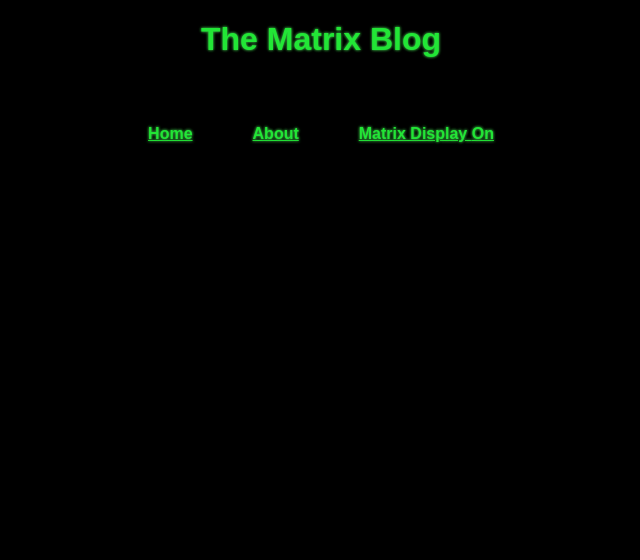
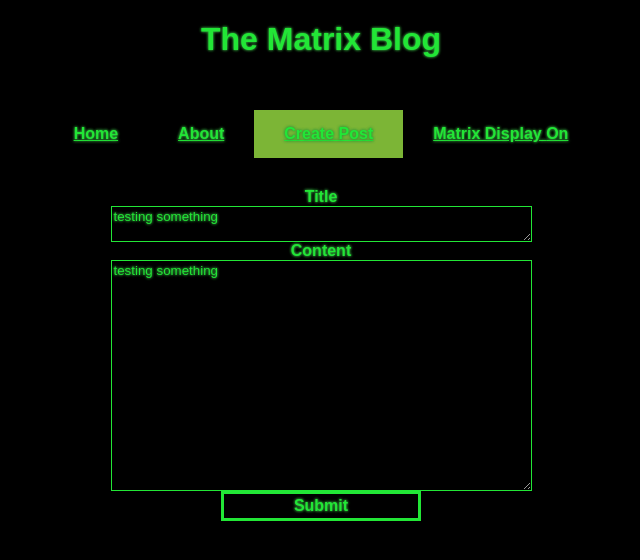
Before and after one commit to QamarFarooq/personal-blog-frontend-v1, a React (Create React App) app: page /createpost in a window 1280 px wide. Shown: the top 560 px of the page, without its empty margins (319-959 px from the left). Built offline with nearby package versions, Linux system fonts and the light colour scheme; a web font is replaced by a local one.

Commit message:
added create post tab, and also added edit and delete buttons to each post element in home page

```diff
--- a/src/App.js
+++ b/src/App.js
@@ -7,6 +7,8 @@ import Title from './components/Title/Title.js';
 import Navbar from './components/Navbar/Navbar.js';
 import HomePage from './components/HomePage/HomePage';
 import Pagination from './components/Pagination/Pagination';
+import CreatePost from './components/CreatePost/CreatePost';
+import About from './components/AboutPage/About';
 
 
 // this format below is called REACT ARROW FUNCTION COMPONENT
@@ -14,46 +16,18 @@ function App() {
 
   const [state, dispatch] = useContext(GlobalStore);
 
-      // useEffect(() => {
-    //     if (throwError){
-    //         try {
-    //             throw new Error("I'm your error! I'm erroring so well!")
-    //         }
-    //         catch (e) {
-    //             dispatch({type: 'SAVE_ERROR_MESSAGE', payload: e.toString()})
-
-    //             dispatch({type: 'CHANGE_ERROR_STATE'})
-    //         }
-    //     }
-    //   });
-
-  // when you console.log output from a axios request, do this "console.log("this is the response => ", response.data)"
-  // do NOT do this "console.log("this is the response => " + response.data)" if you do '+' the console log gives you [Object Object]
-
-  // useEffect (() => {
-  //   axios.post('http://localhost:8081/').then(response => {
-  //     console.log("this is the response a=> ", response.data)
-  //   }).catch(error => {
-  //     console.log(error);
-  //   })
-
-  // }, []);
-
   return (
-
       <div className="App">
-
           <MatrixRain/>
           <Title/>
           <Navbar/>
 
           <Routes>
             <Route path='/' element={<HomePage/>}></Route>
-            <Route path='about' element={<div>About Page</div>}></Route>
+            <Route path='createpost' element={<CreatePost/>}></Route>
+            <Route path='about' element={<About/>}></Route>
           </Routes>
-
       </div>
-
   );
 }
 
--- /dev/null
+++ b/src/components/AboutPage/About.css
@@ -0,0 +1,4 @@
+.about-container {
+    display: flex;
+    justify-content: center;
+}
--- /dev/null
+++ b/src/components/AboutPage/About.js
@@ -0,0 +1,24 @@
+import './About.css'
+import { useNavigate } from 'react-router-dom';
+import { GlobalStore } from '../../store/Store'
+import { useState, useEffect, useContext } from 'react';
+import axios from 'axios';
+import {
+    BrowserRouter as Router,
+    Routes,
+    Route,
+    Link,
+    Outlet,
+    useParams
+  } from 'react-router-dom';
+
+  const About = ( props ) => {
+
+    return (
+        <div className="about-container">
+            This is a blog post by Qamar to showcase my awesome coding skills
+        </div>
+    )
+};
+
+export default About
--- a/src/components/CreatePost/CreatePost.css
+++ b/src/components/CreatePost/CreatePost.css
@@ -0,0 +1,47 @@
+.create-post-container {
+    display: flex;
+    flex-direction: column;
+    align-items: center;
+}
+
+
+.title-input-box {
+    background-color: black;
+    border: 1.5px solid #22e636;
+}
+
+.title-input-box:focus {
+    outline: none;
+    border: 1.5px solid red;
+}
+
+.content-input-box {
+    background-color: black;
+    border: 1.5px solid #22e636;
+}
+
+.content-input-box:focus {
+    outline: none;
+    border: 1.5px solid red;
+}
+
+
+button {
+    width: 200px;
+    height: 30px;
+    font-size: 16px;
+    font-weight: bold;
+    background-color: black;
+    border: 3px solid #22e636;
+}
+
+button:hover {
+    background-color: #22e636;
+    color: black;
+}
+
+button:active {
+    background-color: #22e636;
+    color: red;
+    font-style: bold;
+}
--- a/src/components/CreatePost/CreatePost.js
+++ b/src/components/CreatePost/CreatePost.js
@@ -0,0 +1,42 @@
+import './CreatePost.css'
+import { useNavigate } from 'react-router-dom';
+import { GlobalStore } from '../../store/Store'
+import { useState, useEffect, useContext } from 'react';
+import axios from 'axios';
+import {
+    BrowserRouter as Router,
+    Routes,
+    Route,
+    Link,
+    Outlet,
+    useParams
+  } from 'react-router-dom';
+
+  const CreatePost = ( props ) => {
+
+    const navigate = useNavigate()
+
+    const test = "testing something";
+
+    useEffect(() => {
+
+    },[])
+
+    return (
+        <div className="create-post-container">
+            <div className="title-heading">Title</div>
+            <textarea className="title-input-box" defaultValue={test} rows="2" cols="50"></textarea>
+
+            <div className="content-heading">Content</div>
+            <textarea className="content-input-box" defaultValue={test} rows="15" cols="50"></textarea>
+
+            {/* very important point! when you put '/about' it means it is going back to root and searching route from there,
+            but if you do just 'about' than the route will be 'createpost/about' and it will give an error on console log
+            saying that the route could not be found, remember that */}
+            <button className="submit button" onClick={() => navigate('/about')}>Submit</button>
+
+        </div>
+    )
+};
+
+export default CreatePost
--- a/src/components/HomePage/HomePage.css
+++ b/src/components/HomePage/HomePage.css
@@ -1,27 +1,43 @@
-.post-list {
-    display: flex;
-    justify-content: center;
-}
 
 .blog-list-container {
     display: flex;
     flex-direction: column;
     align-items: center;
-    height: 65vh;
-
 }
 
+.blog-row {
+    display: flex;
+    flex-wrap: wrap;
+}
+
+/* Styling for blog edit and delete button */
+
+.blog-element-button {
+    margin: 90px 30px 90px 30px;
+}
+
+.blog-element-button:hover {
+    color: black;
+    background-color: #22e636;
+    transition: 0.3s;
+}
+
+.blog-element-button:active {
+    color: red;
+}
+
+/* Styling for blog links */
+
 .blog-element {
-    margin: auto;
-    display: block;
+    margin: 90px 30px 90px 30px;
 }
 
 .blog-element:hover {
     color: red;
     background-color: black;
     transition: 0.3s;
-  }
+}
 
-  .blog-element:active {
+.blog-element:active {
     color: black;
-  }
+}
--- a/src/components/HomePage/HomePage.js
+++ b/src/components/HomePage/HomePage.js
@@ -16,19 +16,23 @@ import {
 
 const HomePage = ( props ) => {
 
-    // const navigate = useNavigate()
-
     const [receivedData, setReceivedData] = useState([null]);
     const [isLoadingLocal, setIsLoadingLocal] = useState(true);
     const [state, dispatch] = useContext(GlobalStore);
 
     useEffect(() => {
+
         dispatch({type: 'MATRIX_RAIN_DISPLAY_TRUE'});
 
         axios.post("http://localhost:8081/", { page: state.currentPage }).then(response => {
+
             setReceivedData(response.data)
             setIsLoadingLocal(false)
-            console.log("this is the data => ", response.data)
+
+            // when you console.log output from a axios request, do this "console.log("this is the response => ", response.data)"
+            // do NOT do this "console.log("this is the response => " + response.data)" if you do '+' the console log gives you [Object Object]
+            // console.log("responde.data is => ", response.data);
+
             dispatch({type: 'UPDATE_TOTAL_POST_COUNT', payload: response.data.totalItems})
             dispatch({type: 'MATRIX_RAIN_DISPLAY_FALSE'})
 
@@ -49,15 +53,14 @@ const HomePage = ( props ) => {
     else {
         return (
             <div>
-                {/* <label>
-                    Name:
-                    <input className="text-input-box" type="text" name="name" placeholder="placeholder" />
-                </label> */}
-
-                {/* <button onClick={() => navigate('about')}>nav to about</button> */}
-
                 <div className="blog-list-container">
-                    {receivedData.posts.map(post => <Link key={post._id} to='about' className="blog-element">{post.title}</Link>)}
+                    {receivedData.posts.map((post) => (
+                        <div className="blog-row">
+                            <Link key={post._id} to='about' className="blog-element">{post.title}</Link>
+                            {state.isLoggedIn ? <div className="blog-element-button">Edit</div>  : null}
+                            {state.isLoggedIn ? <div className="blog-element-button">Delete</div>  : null}
+                        </div>))
+                    }
                 </div>
 
                 <Pagination/>
--- a/src/components/Navbar/Navbar.js
+++ b/src/components/Navbar/Navbar.js
@@ -4,7 +4,6 @@ import React, { useState, useEffect, useReducer, createContext, useContext } fro
 import { createBrowserRouter, Routes, Route, Link, NavLink, createRoutesFromElements } from 'react-router-dom';
 import { GlobalStore } from '../../store/Store.js';
 import MatrixRain from '../../containers/MatrixRain/MatrixRain';
-
 
 const Navbar = ( props ) => {
 
@@ -14,6 +13,7 @@ const Navbar = ( props ) => {
         <div className="nav-bar">
             <NavLink className="nav-link" to="/">Home</NavLink>
             <NavLink className="nav-link" to="about">About</NavLink>
+            {state.isLoggedIn ? <NavLink className="nav-link" to="createpost">Create Post</NavLink> : null}
             <div className="nav-link" onClick={() => dispatch({type: 'MATRIX_DISPLAY_BUTTON_CHANGE_MATRIX_DISPLAY_STATE'})}>Matrix Display {state.displayMatrix ? 'Off' : 'On'}</div>
         </div>
     )
--- a/src/store/Store.js
+++ b/src/store/Store.js
@@ -15,7 +15,7 @@ const initialState = {
     totalPageCount: 1,
     pageSize: 3,
     authToken: null,
-    isLoggedIn: false,
+    isLoggedIn: true,
 };
 
 const Store = ({children}) => {
```
